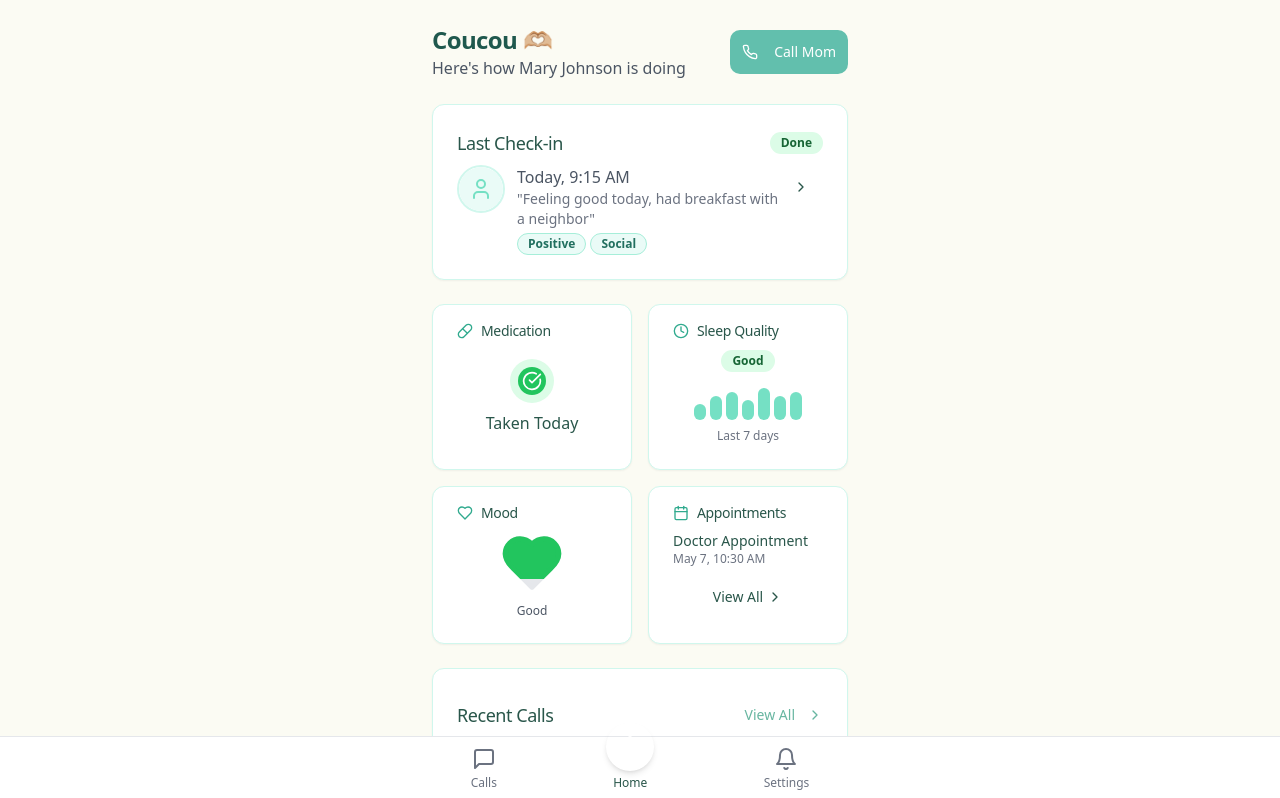
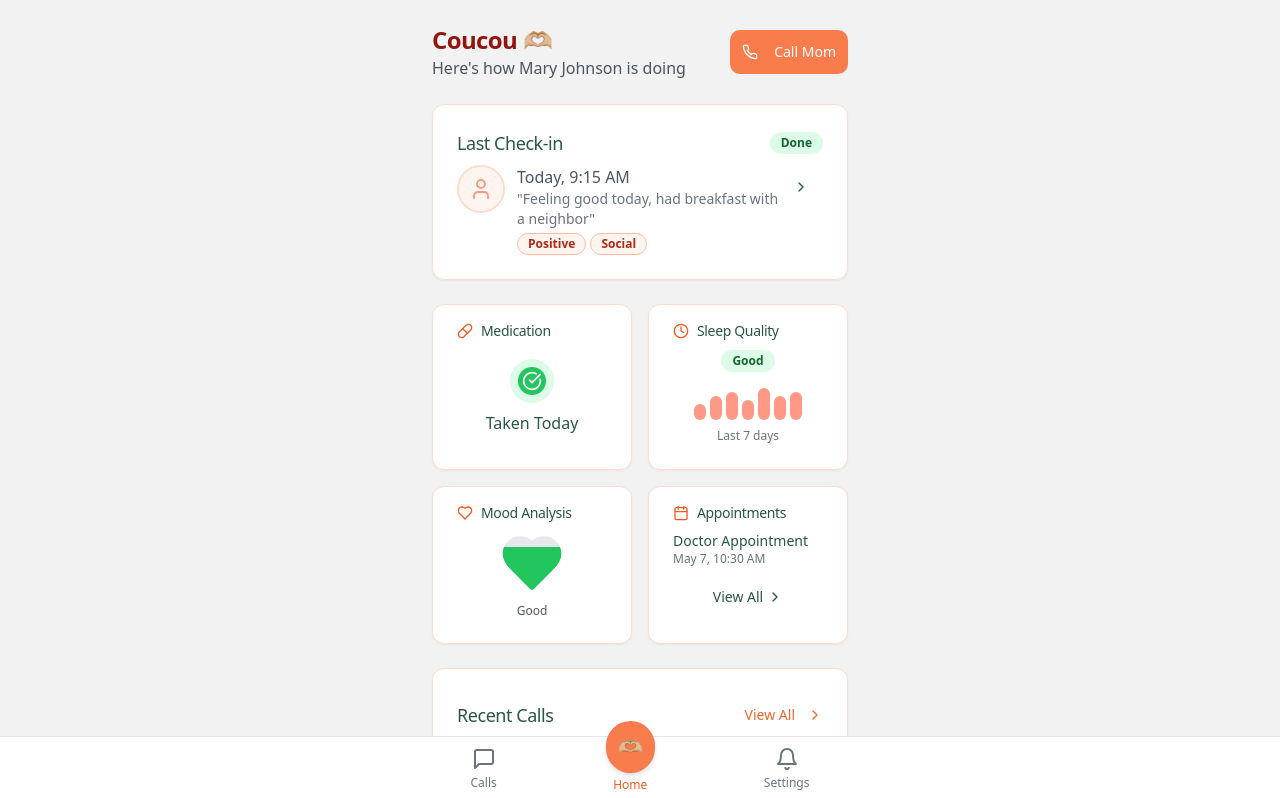
Before and after one commit to jouv1/coucou, a React (Vite) app: page /dashboard in a window 1280 px wide. Shown: the top 798 px of the page. Built offline with nearby package versions, Linux system fonts and the light colour scheme.

Commit message:
Refactor: Update mood analysis and UI
- Changed the mood analysis visualization to fill from bottom to top.
- Updated the color palette to use #F87C4C, #FEDCCC, and #F2F2F2.
- Modified the Home button to be a round button with the 🫶🏼 emoji.

```diff
--- a/src/components/layout/BottomNavigation.tsx
+++ b/src/components/layout/BottomNavigation.tsx
@@ -1,6 +1,6 @@
 
 import { Link, useLocation } from "react-router-dom";
-import { Home, Settings, MessageSquare, Bell } from "lucide-react";
+import { Settings, MessageSquare, Bell } from "lucide-react";
 import { cn } from "@/lib/utils";
 
 const BottomNavigation = () => {
@@ -15,7 +15,7 @@ const BottomNavigation = () => {
     },
     {
       label: "Home",
-      icon: Home,
+      icon: () => <span className="text-xl">🫶🏼</span>,
       path: "/dashboard",
       primary: true,
     },
@@ -35,18 +35,18 @@ const BottomNavigation = () => {
             to={item.path}
             className={cn(
               "flex flex-col items-center justify-center px-4 h-full",
-              currentPath === item.path ? "text-lovable-500" : "text-gray-500"
+              currentPath === item.path ? "text-coucou-500" : "text-gray-500"
             )}
           >
             {item.primary ? (
-              <div className="bg-lovable-400 text-white p-3 rounded-full -mt-6 shadow-md">
-                <item.icon size={24} />
+              <div className="bg-coucou-400 text-white p-3 rounded-full -mt-6 shadow-md flex items-center justify-center">
+                <item.icon />
               </div>
             ) : (
               <item.icon
                 size={24}
                 className={cn(
-                  currentPath === item.path ? "text-lovable-500" : "text-gray-500"
+                  currentPath === item.path ? "text-coucou-500" : "text-gray-500"
                 )}
               />
             )}
--- a/src/index.css
+++ b/src/index.css
@@ -5,7 +5,7 @@
 
 @layer base {
   :root {
-    --background: 60 54% 97%;
+    --background: 0 0% 95%;
     --foreground: 164 35% 25%;
 
     --card: 0 0% 100%;
@@ -14,24 +14,24 @@
     --popover: 0 0% 100%;
     --popover-foreground: 164 35% 25%;
 
-    --primary: 164 35% 56%;
+    --primary: 18 91% 56%;
     --primary-foreground: 0 0% 100%;
 
-    --secondary: 60 54% 97%;
+    --secondary: 0 0% 95%;
     --secondary-foreground: 164 35% 25%;
 
-    --muted: 164 25% 95%;
-    --muted-foreground: 164 15% 40%;
+    --muted: 18 80% 90%;
+    --muted-foreground: 18 30% 40%;
 
-    --accent: 164 25% 95%;
+    --accent: 18 80% 90%;
     --accent-foreground: 164 35% 25%;
 
     --destructive: 0 84.2% 60.2%;
     --destructive-foreground: 0 0% 100%;
 
-    --border: 164 30% 90%;
-    --input: 164 30% 90%;
-    --ring: 164 35% 56%;
+    --border: 18 30% 90%;
+    --input: 18 30% 90%;
+    --ring: 18 91% 56%;
 
     --radius: 0.75rem;
 
@@ -55,7 +55,7 @@
     --popover: 164 25% 15%;
     --popover-foreground: 164 20% 96%;
 
-    --primary: 164 35% 56%;
+    --primary: 18 91% 56%;
     --primary-foreground: 0 0% 100%;
 
     --secondary: 164 30% 25%;
@@ -72,7 +72,7 @@
 
     --border: 164 30% 25%;
     --input: 164 30% 25%;
-    --ring: 164 35% 56%;
+    --ring: 18 91% 56%;
 
     --sidebar-background: 240 5.9% 10%;
     --sidebar-foreground: 240 4.8% 95.9%;
@@ -91,7 +91,7 @@
   }
 
   body {
-    @apply bg-background text-foreground font-sans;
+    @apply bg-[#F2F2F2] text-foreground font-sans;
   }
 
   /* Custom font styles for better readability */
--- a/src/pages/Dashboard.tsx
+++ b/src/pages/Dashboard.tsx
@@ -5,7 +5,6 @@ import { Badge } from "@/components/ui/badge";
 import { Avatar, AvatarFallback, AvatarImage } from "@/components/ui/avatar";
 import { Phone, Pill, Clock, Heart, Calendar, ChevronRight, User, CheckCircle, AlertCircle } from "lucide-react";
 import { Link } from "react-router-dom";
-import { useState } from "react";
 
 const mockData = {
   elderlyName: "Mary Johnson",
@@ -174,12 +173,12 @@ const Dashboard = () => {
           </CardContent>
         </Card>
 
-        {/* Mood (was Sentiment) */}
+        {/* Mood Analysis */}
         <Card className="border-coucou-100">
           <CardHeader className="pb-2 pt-4">
             <div className="flex items-center gap-2">
               <Heart className="h-4 w-4 text-coucou-500" />
-              <CardTitle className="text-sm font-medium">Mood</CardTitle>
+              <CardTitle className="text-sm font-medium">Mood Analysis</CardTitle>
             </div>
           </CardHeader>
           <CardContent className="space-y-2">
@@ -192,13 +191,18 @@ const Dashboard = () => {
                   fill="currentColor"
                 />
 
-                {/* Heart filled based on mood score */}
-                <div className="absolute top-0 left-0 overflow-hidden" style={{ height: `${mockData.mood.score}%` }}>
-                  <Heart
-                    size={64}
-                    className={`text-${mockData.mood.score > 50 ? 'green' : 'red'}-500`}
-                    fill="currentColor"
-                  />
+                {/* Heart filled based on mood score - filling from bottom to top */}
+                <div
+                  className="absolute bottom-0 left-0 w-full overflow-hidden"
+                  style={{ height: `${mockData.mood.score}%` }}
+                >
+                  <div className="absolute bottom-0 left-0">
+                    <Heart
+                      size={64}
+                      className={`text-${mockData.mood.score > 50 ? 'green' : 'red'}-500`}
+                      fill="currentColor"
+                    />
+                  </div>
                 </div>
               </div>
             </div>
--- a/tailwind.config.ts
+++ b/tailwind.config.ts
@@ -1,4 +1,3 @@
-
 import type { Config } from "tailwindcss";
 
 export default {
@@ -54,17 +53,17 @@ export default {
 					foreground: 'hsl(var(--card-foreground))'
 				},
 				coucou: {
-					50: '#eafbf7',
-					100: '#d0f7ed',
-					200: '#a6eed9',
-					300: '#75e0c4',
-					400: '#62BFAD',
-					500: '#30aa8e',
-					600: '#258a74',
-					700: '#216f5f',
-					800: '#1f584d',
-					900: '#1d4941',
-					950: '#0c2a25',
+					50: '#FFF5F0',
+					100: '#FEDCCC',
+					200: '#FEBAA9',
+					300: '#FD9985',
+					400: '#F87C4C',
+					500: '#F55A24',
+					600: '#D63D1B',
+					700: '#B32816',
+					800: '#901711',
+					900: '#771110',
+					950: '#440808',
 				},
 				sidebar: {
 					DEFAULT: 'hsl(var(--sidebar-background))',
```
